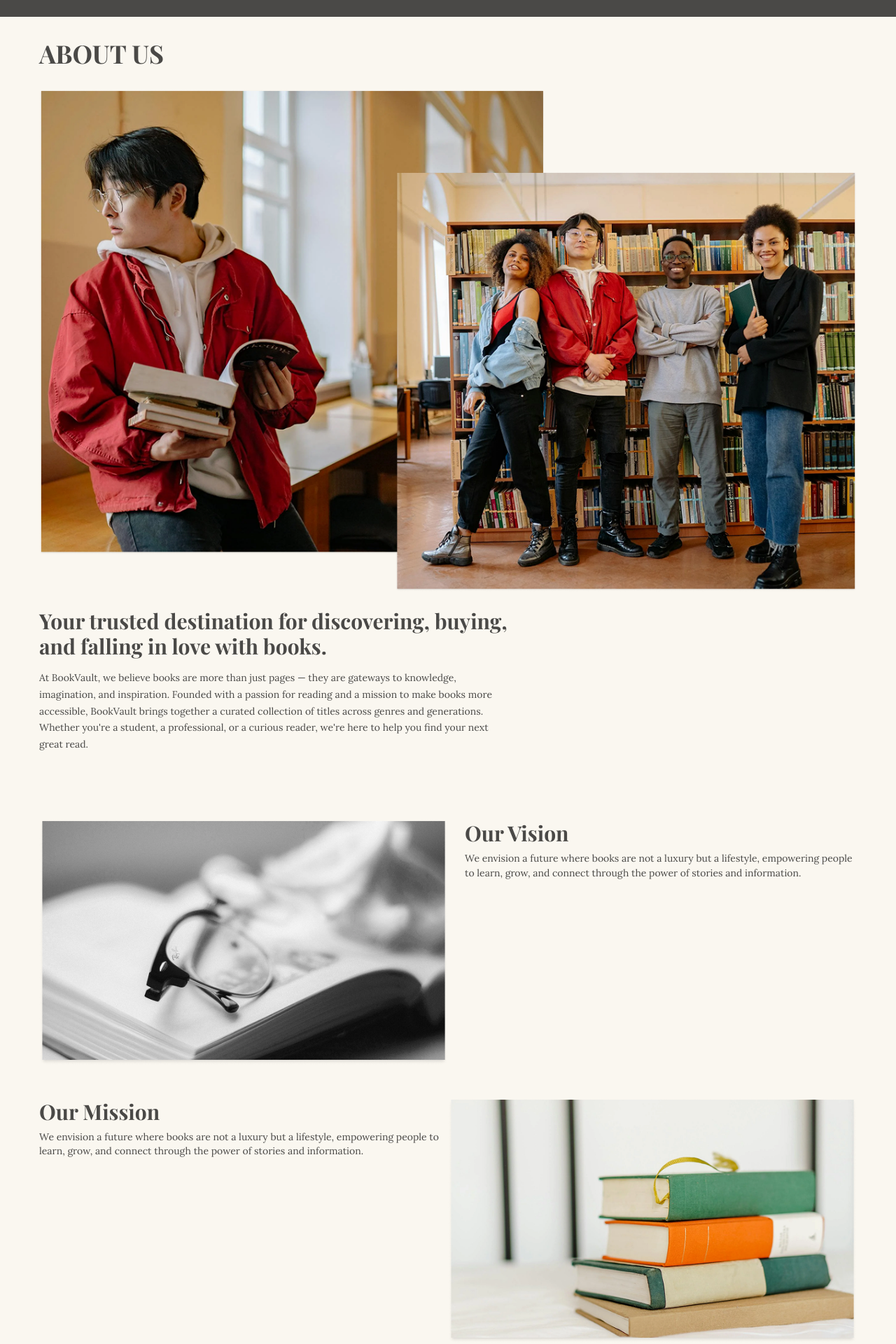
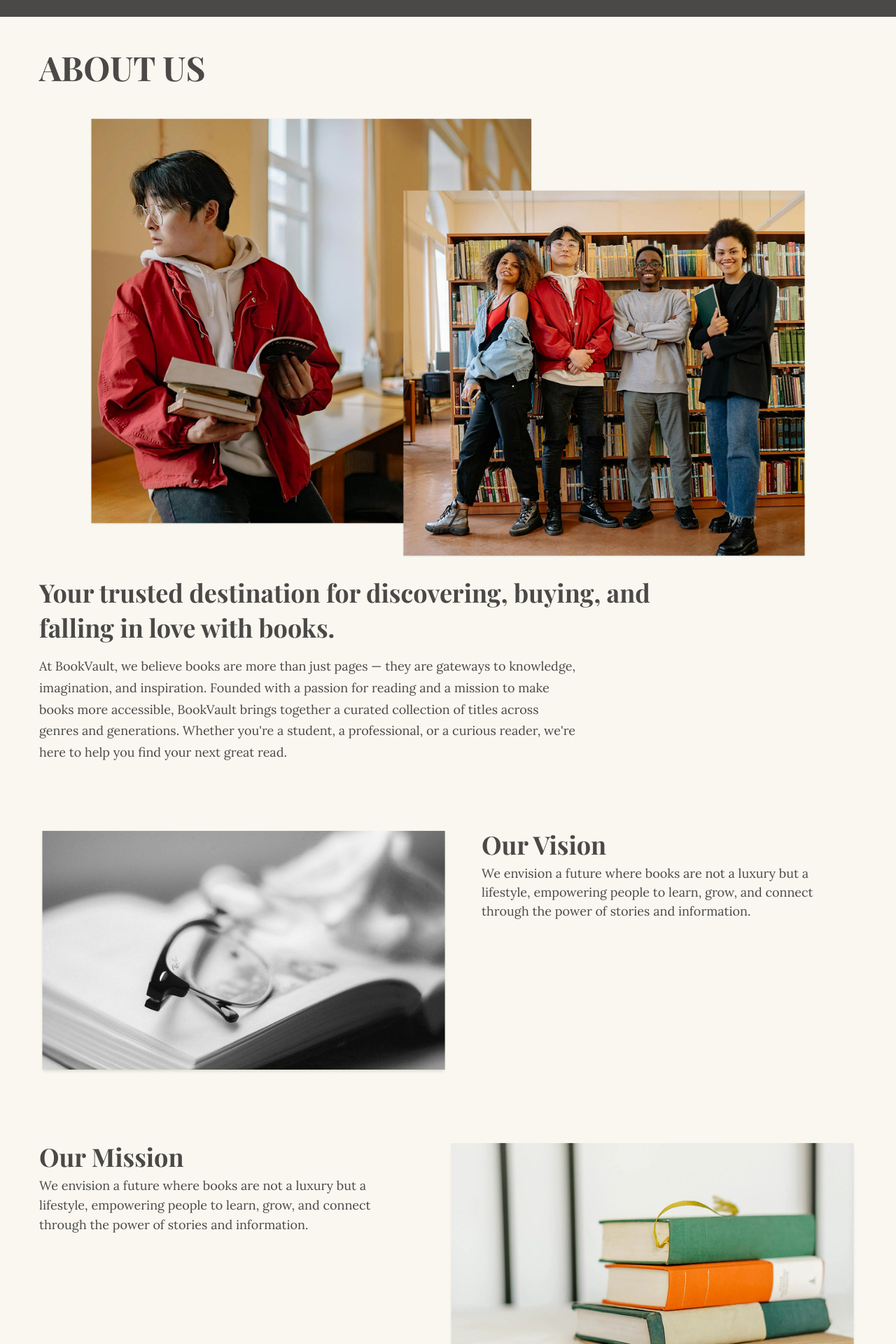
Before and after one commit to gjyannDev/book-vault, a React (Vite) app: page /about in a window 1280 px wide. Shown: the part 60-1980 px from the top of the page at 70% size. Built offline with nearby package versions, Linux system fonts and the light colour scheme.

Commit message:
chore: add responsive design on xl ratio

```diff
--- a/src/pages/AboutPage.tsx
+++ b/src/pages/AboutPage.tsx
@@ -4,19 +4,22 @@
 
 export default function AboutPage() {
   return (
-    <div className="text-[var(--primary-text)] mb-14 lg:mb-20">
-      <h1 className="font-playfair-bold text-3xl py-6 md:text-4xl md:py-8">
+    <div className="text-[var(--primary-text)] mb-14 lg:mb-20 xl:mb-28">
+      <h1 className="font-playfair-bold text-3xl py-6 md:text-4xl md:py-8 xl:text-5xl xl:py-12">
         ABOUT US
       </h1>
       <div className="flex flex-col gap-16 lg:gap-24">
         <div className="flex flex-col gap-4 lg:gap-6">
-          <img src={aboutUsImage} className="" />
+          <img
+            src={aboutUsImage}
+            className="mx-auto md:w-[732px] lg:w-[856px] xl:w-[1024px]"
+          />
           <div className="flex flex-col gap-4">
-            <h1 className="font-playfair-bold text-xl md:text-2xl md:max-w-xl lg:text-3xl lg:max-w-2xl">
+            <h1 className="font-playfair-bold text-xl md:text-2xl md:max-w-xl lg:text-3xl lg:max-w-2xl xl:text-4xl xl:max-w-4xl xl:leading-[1.4]">
               Your trusted destination for discovering, buying, and falling in
               love with books.
             </h1>
-            <p className="font-lora-regular text-sm leading-[1.5] md:text-md md:max-w-xl lg:max-w-2xl lg:leading-[1.7]">
+            <p className="font-lora-regular text-sm leading-[1.5] md:text-md md:max-w-xl lg:max-w-2xl lg:leading-[1.7] xl:text-lg xl:max-w-3xl">
               At BookVault, we believe books are more than just pages — they are
               gateways to knowledge, imagination, and inspiration. Founded with
               a passion for reading and a mission to make books more accessible,
@@ -27,23 +30,27 @@
             </p>
           </div>
         </div>
-        <div className="flex flex-col gap-8 md:gap-12">
-          <div className="flex flex-col gap-2 md:flex-row md:gap-6">
+        <div className="flex flex-col gap-8 md:gap-12 xl:gap-24">
+          <div className="flex flex-col gap-2 md:flex-row md:gap-6 xl:gap-12">
             <img src={visionImage} className="md:w-1/2 md:block" />
             <div className="flex flex-col md:w-1/2 md:gap-2">
-              <h1 className="font-playfair-bold text-xl md:text-2xl lg:text-3xl">Our Vision</h1>
-              <p className="font-lora-regular text-sm lg:text-md lg:leading-[1.5]">
+              <h1 className="font-playfair-bold text-xl md:text-2xl lg:text-3xl xl:text-4xl">
+                Our Vision
+              </h1>
+              <p className="font-lora-regular text-sm lg:text-md lg:leading-[1.5] xl:text-lg">
                 We envision a future where books are not a luxury but a
                 lifestyle, empowering people to learn, grow, and connect through
                 the power of stories and information.
               </p>
             </div>
           </div>
-          <div className="flex flex-col gap-2 md:flex-row-reverse">
+          <div className="flex flex-col gap-2 md:flex-row-reverse xl:gap-x-12 ">
             <img src={missionImage} className="md:w-1/2 md:block" />
             <div className="flex flex-col md:w-1/2 md:gap-2">
-              <h1 className="font-playfair-bold text-xl md:text-2xl lg:text-3xl">Our Mission</h1>
-              <p className="font-lora-regular text-sm lg:text-md lg-leading-[1.5]">
+              <h1 className="font-playfair-bold text-xl md:text-2xl lg:text-3xl xl:text-4xl">
+                Our Mission
+              </h1>
+              <p className="font-lora-regular text-sm lg:text-md lg-leading-[1.5] xl:text-lg">
                 We envision a future where books are not a luxury but a
                 lifestyle, empowering people to learn, grow, and connect through
                 the power of stories and information.
```
